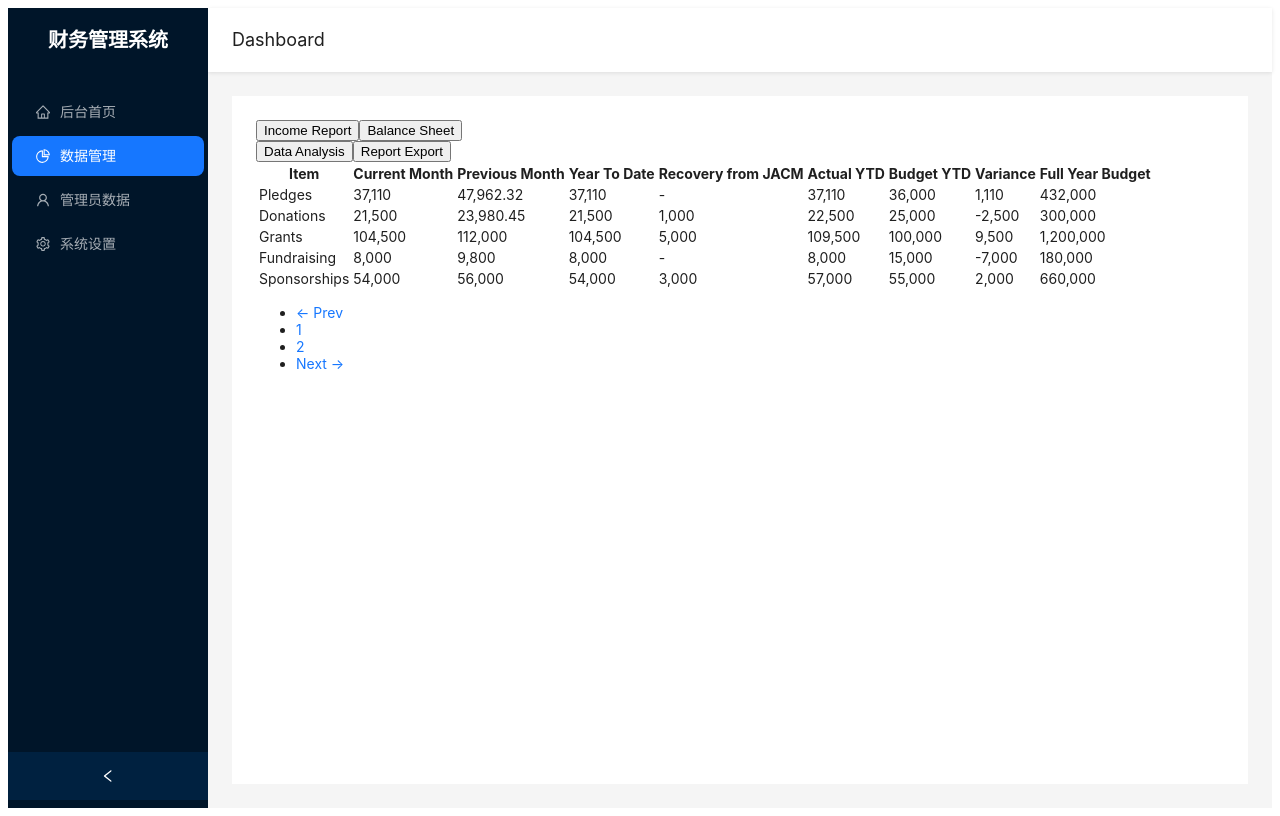
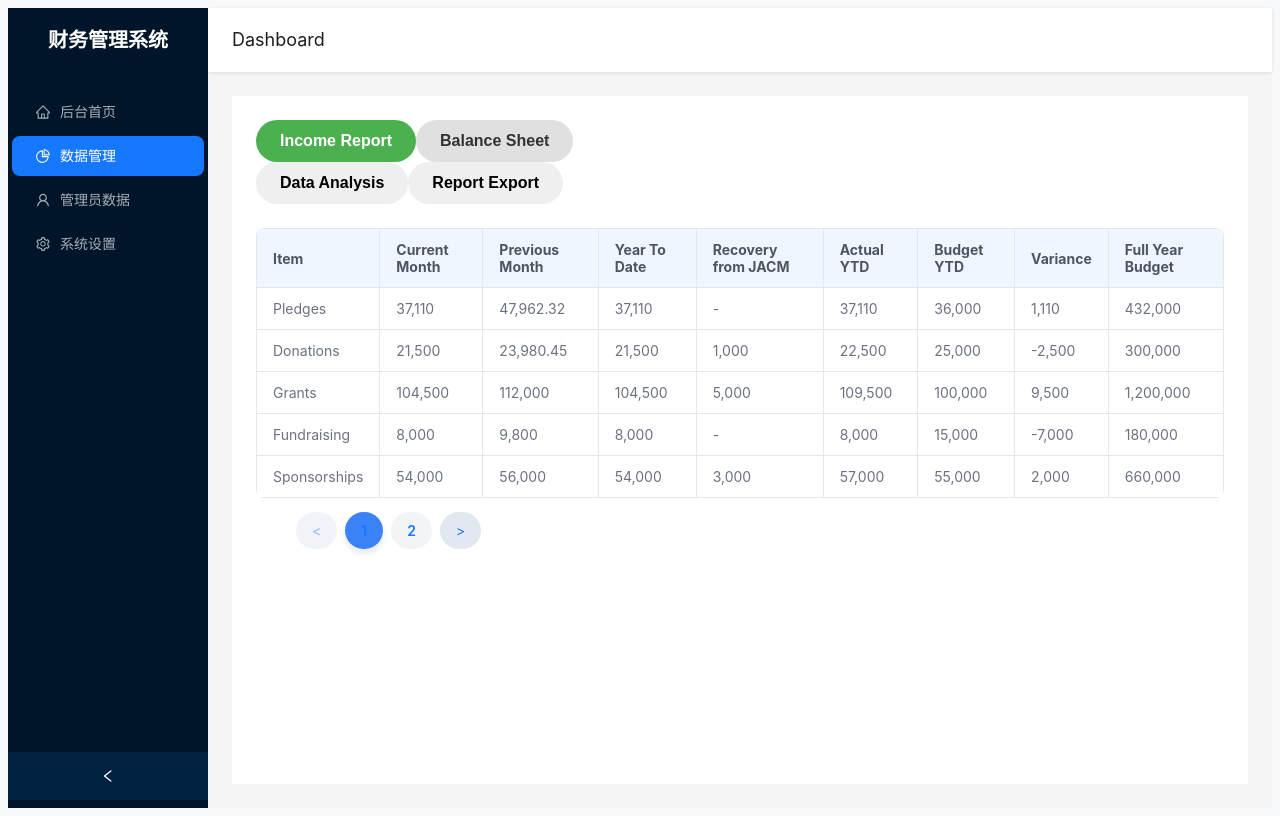
Before and after one commit to asdsasdfsd/AI-Finance-System, a React (Create React App) app in the folder frontend/: page / in a window 1280 px wide. Both pictures are taken after a click on the item "数据管理". Built offline with nearby package versions, Linux system fonts and the light colour scheme.

Commit message:
page modify

```diff
--- /dev/null
+++ b/frontend/src/assets/styles/DataManagement.css
@@ -0,0 +1,151 @@
+/* General Styling */
+body {
+    font-family: 'Arial', sans-serif;
+    background-color: #f8f9fa;
+    color: #333;
+}
+
+/* Header Buttons */
+/* buttons.css */
+
+.custom-button {
+    padding: 12px 24px;
+    font-size: 16px;
+    font-weight: bold;
+    border-radius: 25px;
+    transition: background-color 0.3s ease, transform 0.3s ease;
+    cursor: pointer;
+    border: none;
+}
+
+.custom-button:hover {
+    background-color: #3b82f6; /* 蓝色背景 */
+    color: white;
+    transform: scale(1.05); /* 按钮放大效果 */
+}
+
+.custom-button.active {
+    background-color: #4CAF50; /* 活动按钮绿色 */
+    color: white;
+}
+
+.custom-button.inactive {
+    background-color: #e0e0e0; /* 非活动按钮灰色 */
+    color: #333;
+}
+
+/* Table Styling */
+table {
+    width: 100%;
+    border-collapse: collapse;
+    margin-top: 24px;
+    border-radius: 8px;
+    overflow: hidden;
+}
+
+thead {
+    background-color: #eff6ff;
+}
+
+th,
+td {
+    padding: 12px 16px;
+    text-align: left;
+    border: 1px solid #e2e8f0;
+}
+
+th {
+    font-weight: 700;
+    color: #4b5563;
+    background-color: #eff6ff;
+}
+
+td {
+    color: #6b7280;
+}
+
+/* Hover Effect for Table Rows */
+tr:hover {
+    background-color: #f3f4f6;
+    transition: background-color 0.3s;
+}
+
+/* Specific Variance Styling */
+td.variance-positive {
+    color: #16a34a;
+}
+
+td.variance-negative {
+    color: #dc2626;
+}
+
+/* Pagination Styling */
+/* pagination.css */
+
+/* 基本分页样式 */
+/* Custom Pagination Container */
+.custom-pagination-container {
+    display: flex;
+    align-items: center;
+    gap: 8px;
+    list-style-type: none;
+  }
+
+  /* Page Button */
+  .custom-page {
+    padding: 10px 16px;
+    border-radius: 50px;
+    background-color: #f3f4f6;
+    color: #333;
+    font-weight: 600;
+    cursor: pointer;
+    transition: all 0.3s;
+  }
+
+  .custom-page:hover {
+    background-color: #3b82f6;
+    color: white;
+  }
+
+  /* Active Page Button */
+  .custom-active-page {
+    background-color: #3b82f6;
+    color: white;
+    box-shadow: 0 4px 6px rgba(0, 0, 0, 0.1);
+  }
+
+  /* Previous Button */
+  .custom-prev-btn {
+    padding: 10px 16px;
+    background-color: #e2e8f0;
+    color: #333;
+    border-radius: 50px;
+    cursor: pointer;
+    transition: all 0.3s;
+  }
+
+  .custom-prev-btn:hover {
+    background-color: #3b82f6;
+    color: white;
+  }
+
+  /* Next Button */
+  .custom-next-btn {
+    padding: 10px 16px;
+    background-color: #e2e8f0;
+    color: #333;
+    border-radius: 50px;
+    cursor: pointer;
+    transition: all 0.3s;
+  }
+
+  .custom-next-btn:hover {
+    background-color: #3b82f6;
+    color: white;
+  }
+
+  /* Disabled Button */
+  .custom-disabled-btn {
+    opacity: 0.5;
+    cursor: not-allowed;
+  }
--- a/frontend/src/views/Dashboard/DataManagement.js
+++ b/frontend/src/views/Dashboard/DataManagement.js
@@ -1,6 +1,6 @@
-
 import React, { useState } from 'react';
 import ReactPaginate from 'react-paginate';
+import '../../assets/styles/DataManagement.css';
 
 const incomeData = [
     {
@@ -71,7 +71,6 @@ const incomeData = [
     }
 ];
 
-
 const balanceSheetData = [
     {
         item: 'General Fund Reserve',
@@ -84,10 +83,10 @@ const balanceSheetData = [
     {
         item: 'Other Funds',
         subItems: [
-            { subItem: 'C.O.M.E. Funds', amount: 104693.33, previousMonth: null, asAt31Dec24: null },
-            { subItem: 'Sinking Fund', amount: 1855.0, previousMonth: null, asAt31Dec24: null },
-            { subItem: 'Reno Cap Fund', amount: 74560.35, previousMonth: null, asAt31Dec24: null },
-            { subItem: 'FFE Cap Fund', amount: 75058.17, previousMonth: null, asAt31Dec24: null },
+            { subItem: 'C.O.M.E. Funds', amount: 104693.33 },
+            { subItem: 'Sinking Fund', amount: 1855.0 },
+            { subItem: 'Reno Cap Fund', amount: 74560.35 },
+            { subItem: 'FFE Cap Fund', amount: 75058.17 },
         ],
     },
     {
@@ -101,27 +100,27 @@ const balanceSheetData = [
     {
         item: 'Fixed Assets',
         subItems: [
-            { subItem: 'Plant & Equipment', amount: 354616.2, previousMonth: null, asAt31Dec24: null },
-            { subItem: 'Less Accumulated Depreciation', amount: -117837.93, previousMonth: null, asAt31Dec24: null },
+            { subItem: 'Plant & Equipment', amount: 354616.2 },
+            { subItem: 'Less Accumulated Depreciation', amount: -117837.93 },
         ],
     },
     {
         item: 'Current Assets',
         subItems: [
-            { subItem: 'Sundry Debtors', amount: 15030.77, previousMonth: null, asAt31Dec24: null },
-            { subItem: 'Deposits', amount: 80.0, previousMonth: null, asAt31Dec24: null },
-            { subItem: 'Prepayments', amount: 16537.69, previousMonth: null, asAt31Dec24: null },
-            { subItem: 'Fixed Deposit - HL Finance', amount: 836027.21, previousMonth: null, asAt31Dec24: null },
-            { subItem: 'Cash & Bank Balances - DBS Bank', amount: 394588.36, previousMonth: null, asAt31Dec24: null },
+            { subItem: 'Sundry Debtors', amount: 15030.77 },
+            { subItem: 'Deposits', amount: 80.0 },
+            { subItem: 'Prepayments', amount: 16537.69 },
+            { subItem: 'Fixed Deposit - HL Finance', amount: 836027.21 },
+            { subItem: 'Cash & Bank Balances - DBS Bank', amount: 394588.36 },
         ],
     },
     {
         item: 'Liabilities',
         subItems: [
-            { subItem: 'Sundry Creditors', amount: 1890.0, previousMonth: null, asAt31Dec24: null },
-            { subItem: 'Accruals', amount: 187535.6, previousMonth: null, asAt31Dec24: null },
-            { subItem: 'Contra', amount: 8778.28, previousMonth: null, asAt31Dec24: null },
-            { subItem: 'Advance Receipts', amount: 7158.0, previousMonth: null, asAt31Dec24: null },
+            { subItem: 'Sundry Creditors', amount: 1890.0 },
+            { subItem: 'Accruals', amount: 187535.6 },
+            { subItem: 'Contra', amount: 8778.28 },
+            { subItem: 'Advance Receipts', amount: 7158.0 },
         ],
     },
     {
@@ -133,7 +132,6 @@ const balanceSheetData = [
         total: 1293680.42,
     },
 ];
-
 
 const itemsPerPage = 5;
 
@@ -149,58 +147,63 @@ export default function FinancialDashboard() {
         setPageByView(prev => ({ ...prev, [view]: selectedItem.selected }));
     };
 
-    const pageCount = Math.ceil(incomeData.length / itemsPerPage);
+    const pageCount = view === 'income'
+        ? Math.ceil(incomeData.length / itemsPerPage)
+        : Math.ceil(balanceSheetData.length / itemsPerPage);
+
     const currentPage = pageByView[view];
-    const currentData = incomeData.slice(currentPage * itemsPerPage, (currentPage + 1) * itemsPerPage);
+    const currentData = view === 'income'
+        ? incomeData.slice(currentPage * itemsPerPage, (currentPage + 1) * itemsPerPage)
+        : balanceSheetData.slice(currentPage * itemsPerPage, (currentPage + 1) * itemsPerPage);
 
     return (
         <div className="p-6">
-            <div className="mb-6 flex items-center justify-between">
+            {/* Header Buttons */}
             <div className="flex gap-4">
                 <button
-                        className={`px-5 py-2 text-sm rounded-full transition-all duration-300 ${view === 'income' ? 'bg-blue-600 text-white shadow-md' : 'bg-gray-200 text-gray-700'}`}
+                    className={`custom-button ${view === 'income' ? 'active' : 'inactive'}`}
                     onClick={() => handleViewChange('income')}
                 >
                     Income Report
                 </button>
                 <button
-                        className={`px-5 py-2 text-sm rounded-full transition-all duration-300 ${view === 'balance' ? 'bg-blue-600 text-white shadow-md' : 'bg-gray-200 text-gray-700'}`}
+                    className={`custom-button ${view === 'balance' ? 'active' : 'inactive'}`}
                     onClick={() => handleViewChange('balance')}
                 >
                     Balance Sheet
                 </button>
             </div>
 
-                <div className="flex gap-3">
+            <div className="flex gap-3 ml-auto">
                 <button
-                        className="px-4 py-2 bg-green-500 text-white rounded-full hover:bg-green-600 transition-all text-sm"
+                    className="custom-button"
                     onClick={() => console.log('Data Analysis clicked')}
                 >
                     Data Analysis
                 </button>
                 <button
-                        className="px-4 py-2 bg-indigo-500 text-white rounded-full hover:bg-indigo-600 transition-all text-sm"
+                    className="custom-button"
                     onClick={() => console.log('Report Export clicked')}
                 >
                     Report Export
                 </button>
             </div>
-            </div>
 
-            {view === 'income' && (
+            {/* Table Content */}
+            {view === 'income' ? (
                 <div className="overflow-x-auto">
-                    <table className="min-w-full border border-gray-300 rounded-lg">
+                    <table className="min-w-full border border-gray-300 rounded-lg text-lg">
                         <thead className="bg-blue-100 text-gray-700">
                             <tr>
-                                <th className="border px-4 py-2">Item</th>
-                                <th className="border px-4 py-2">Current Month</th>
-                                <th className="border px-4 py-2">Previous Month</th>
-                                <th className="border px-4 py-2">Year To Date</th>
-                                <th className="border px-4 py-2">Recovery from JACM</th>
-                                <th className="border px-4 py-2">Actual YTD</th>
-                                <th className="border px-4 py-2">Budget YTD</th>
-                                <th className="border px-4 py-2">Variance</th>
-                                <th className="border px-4 py-2">Full Year Budget</th>
+                                <th className="border px-6 py-4">Item</th>
+                                <th className="border px-6 py-4">Current Month</th>
+                                <th className="border px-6 py-4">Previous Month</th>
+                                <th className="border px-6 py-4">Year To Date</th>
+                                <th className="border px-6 py-4">Recovery from JACM</th>
+                                <th className="border px-6 py-4">Actual YTD</th>
+                                <th className="border px-6 py-4">Budget YTD</th>
+                                <th className="border px-6 py-4">Variance</th>
+                                <th className="border px-6 py-4">Full Year Budget</th>
                             </tr>
                         </thead>
                         <tbody>
@@ -211,80 +214,76 @@ export default function FinancialDashboard() {
                             ) : (
                                 currentData.map(row => (
                                     <tr key={row.item} className="hover:bg-gray-50 transition">
-                                        <td className="border px-4 py-2">{row.item}</td>
-                                        <td className="border px-4 py-2">{row.currentMonth.toLocaleString()}</td>
-                                        <td className="border px-4 py-2">{row.previousMonth ? row.previousMonth.toLocaleString() : '-'}</td>
-                                        <td className="border px-4 py-2">{row.yearToDate.toLocaleString()}</td>
-                                        <td className="border px-4 py-2">{row.recoveryFromJACM ? row.recoveryFromJACM.toLocaleString() : '-'}</td>
-                                        <td className="border px-4 py-2">{row.actualYTD.toLocaleString()}</td>
-                                        <td className="border px-4 py-2">{row.budgetYTD.toLocaleString()}</td>
-                                        <td className={`border px-4 py-2 ${row.variance < 0 ? 'text-red-500' : 'text-green-600'}`}>
+                                        <td className="border px-6 py-4">{row.item}</td>
+                                        <td className="border px-6 py-4">{row.currentMonth.toLocaleString()}</td>
+                                        <td className="border px-6 py-4">{row.previousMonth ? row.previousMonth.toLocaleString() : '-'}</td>
+                                        <td className="border px-6 py-4">{row.yearToDate.toLocaleString()}</td>
+                                        <td className="border px-6 py-4">{row.recoveryFromJACM ? row.recoveryFromJACM.toLocaleString() : '-'}</td>
+                                        <td className="border px-6 py-4">{row.actualYTD.toLocaleString()}</td>
+                                        <td className="border px-6 py-4">{row.budgetYTD.toLocaleString()}</td>
+                                        <td className={`border px-6 py-4 ${row.variance < 0 ? 'text-red-500' : 'text-green-600'}`}>
                                             {row.variance.toLocaleString()}
                                         </td>
-                                        <td className="border px-4 py-2">{row.fullYearBudget.toLocaleString()}</td>
+                                        <td className="border px-6 py-4">{row.fullYearBudget.toLocaleString()}</td>
                                     </tr>
                                 ))
                             )}
                         </tbody>
                     </table>
-                    <div className="mt-6 flex justify-center">
-                        <ReactPaginate
-                            previousLabel="← Prev"
-                            nextLabel="Next →"
-                            pageCount={pageCount}
-                            onPageChange={handlePageClick}
-                            forcePage={currentPage}
-                            containerClassName="flex gap-2"
-                            pageClassName="px-3 py-1 border rounded-md bg-white text-gray-800 hover:bg-blue-100"
-                            activeClassName="bg-blue-600 text-white font-bold"
-                            previousClassName="px-3 py-1 border rounded-md bg-gray-100"
-                            nextClassName="px-3 py-1 border rounded-md bg-gray-100"
-                            disabledClassName="opacity-50 cursor-not-allowed"
-                        />
                 </div>
-                </div>
-            )}
-
-            {view === 'balance' && (
+            ) : (
                 <div className="overflow-x-auto">
-                    <table className="min-w-full border border-gray-300 rounded-lg">
+                    <table className="min-w-full border border-gray-300 rounded-lg text-lg">
                         <thead className="bg-blue-100 text-gray-700">
                             <tr>
-                                <th className="border px-4 py-2">Item</th>
-                                <th className="border px-4 py-2">Current Month</th>
-                                <th className="border px-4 py-2">Previous Month</th>
-                                <th className="border px-4 py-2">31-Dec-24</th>
+                                <th className="border px-6 py-4">Item</th>
+                                <th className="border px-6 py-4">Amount</th>
                             </tr>
                         </thead>
                         <tbody>
-                            {balanceSheetData.map((row, index) => (
+                            {currentData.map((row, index) => (
+                                row.subItems ? (
                                     <React.Fragment key={index}>
-                                    <tr>
-                                        <td colSpan={4} className="bg-blue-200 text-lg font-semibold px-4 py-2">{row.item}</td>
+                                        <tr className="bg-gray-100 font-semibold">
+                                            <td className="border px-6 py-4" colSpan={2}>{row.item}</td>
                                         </tr>
-                                    {row.subItems ? (
-                                        row.subItems.map((subRow, subIndex) => (
+                                        {row.subItems.map((sub, subIndex) => (
                                             <tr key={subIndex}>
-                                                <td className="border px-4 py-2">{subRow.subItem}</td>
-                                                <td className="border px-4 py-2">{subRow.amount.toLocaleString()}</td>
-                                                <td className="border px-4 py-2">-</td>
-                                                <td className="border px-4 py-2">-</td>
+                                                <td className="border px-6 py-4 pl-8">{sub.subItem}</td>
+                                                <td className="border px-6 py-4">{sub.amount.toLocaleString()}</td>
                                             </tr>
-                                        ))
+                                        ))}
+                                    </React.Fragment>
                                 ) : (
-                                        <tr>
-                                            <td className="border px-4 py-2">{row.item}</td>
-                                            <td className="border px-4 py-2">{row.total.toLocaleString()}</td>
-                                            <td className="border px-4 py-2">-</td>
-                                            <td className="border px-4 py-2">-</td>
+                                    <tr key={index}>
+                                        <td className="border px-6 py-4">{row.item}</td>
+                                        <td className="border px-6 py-4">{row.total?.toLocaleString() ?? '-'}</td>
                                     </tr>
-                                    )}
-                                </React.Fragment>
+                                )
                             ))}
                         </tbody>
                     </table>
                 </div>
             )}
+
+            {/* Pagination */}
+            <div className="flex justify-center mt-6">
+      <ReactPaginate
+        previousLabel={'<'}
+        nextLabel={'>'}
+        breakLabel={null} // 去掉省略号
+        pageCount={pageCount}
+        marginPagesDisplayed={1}
+        pageRangeDisplayed={3}
+        onPageChange={handlePageClick}
+        containerClassName="custom-pagination-container"
+        pageClassName="custom-page"
+        activeClassName="custom-active-page"
+        previousClassName="custom-prev-btn"
+        nextClassName="custom-next-btn"
+        disabledClassName="custom-disabled-btn"
+      />
+    </div>
         </div>
     );
 }
```
Lines whose indentation alone changed are shown as unchanged.
